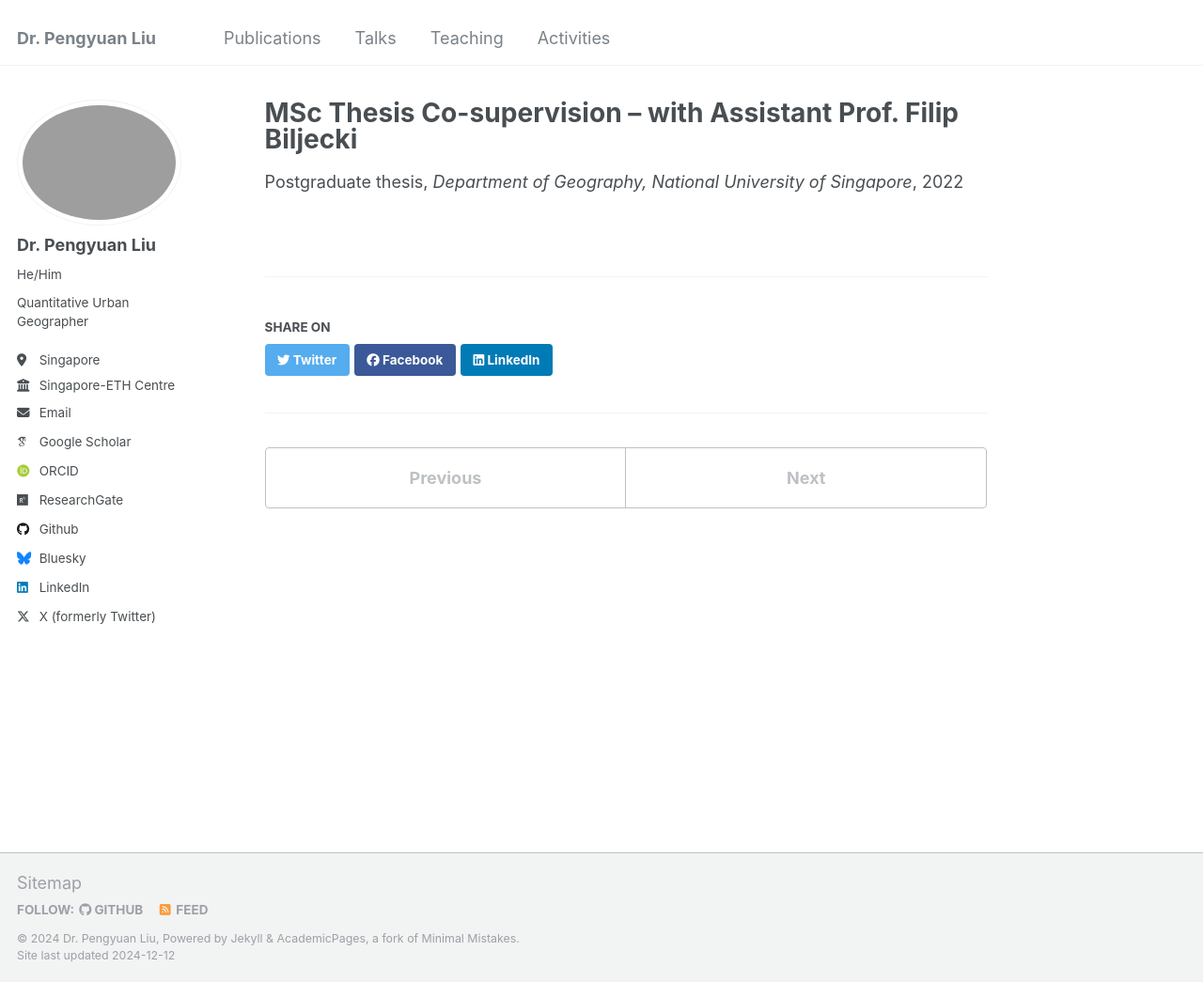
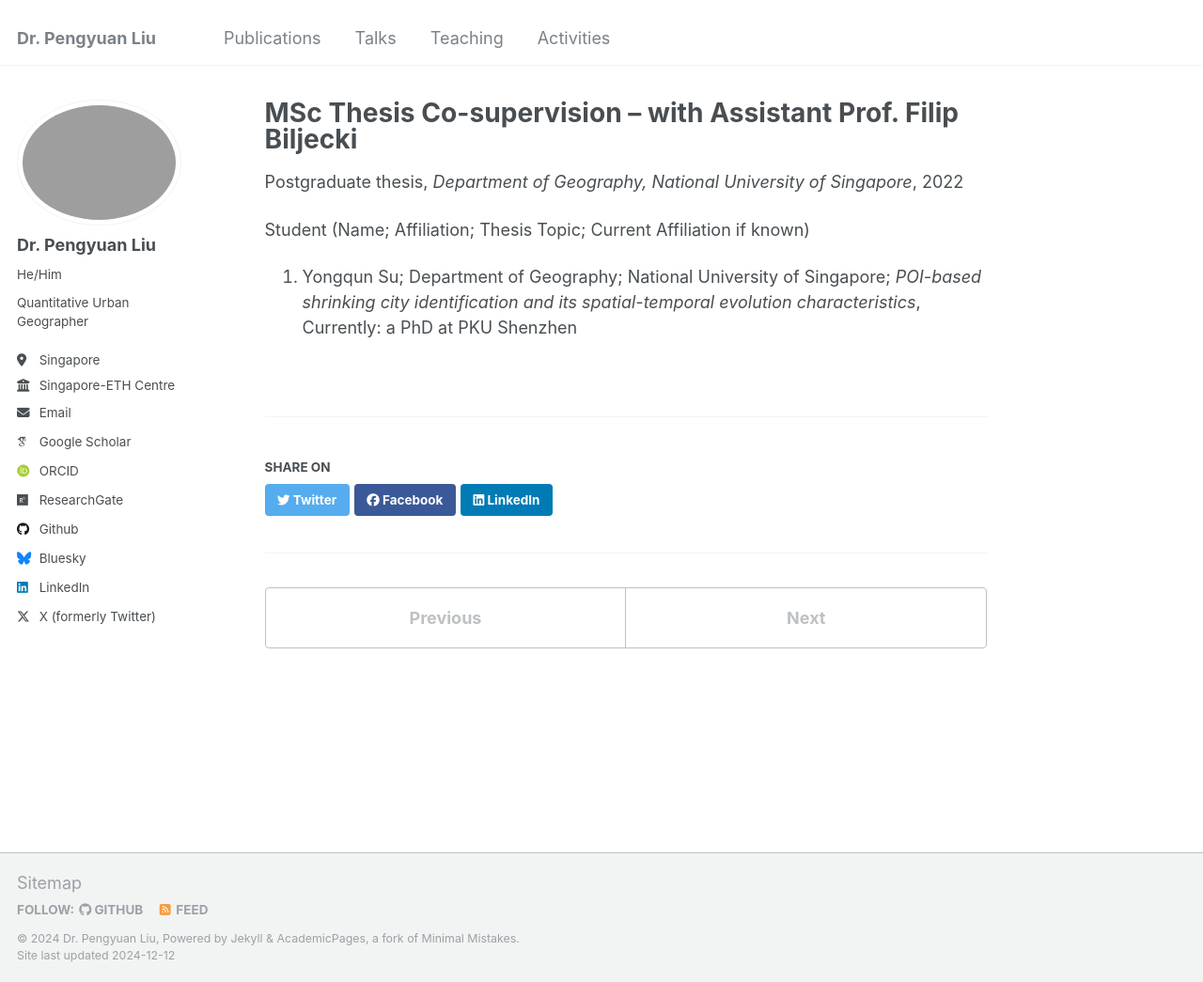
Before and after one commit to PengyuanLiu1993/pengyuanliu1993.github.io, a Jekyll site: the page built from _teaching/MSc2.md, in a window 1280 px wide and 1045 px high. Shown: the whole window at 94% size. Built offline with Jekyll 4.4.1, drawn with Linux system fonts in a browser that asks for light colours; some web fonts are replaced.

Commit message:
Update MSc2.md

```diff
--- a/_teaching/MSc2.md
+++ b/_teaching/MSc2.md
@@ -6,3 +6,6 @@ venue: "Department of Geography, National University of Singapore"
 date: 2022-04-14
 location: "Singapore, Singapore"
 ---
+
+Student (Name; Affiliation; Thesis Topic; Current Affiliation if known)
+1. Yongqun Su; Department of Geography; National University of Singapore; *POI-based shrinking city identification and its spatial-temporal evolution characteristics*, Currently: a PhD at PKU Shenzhen
```
